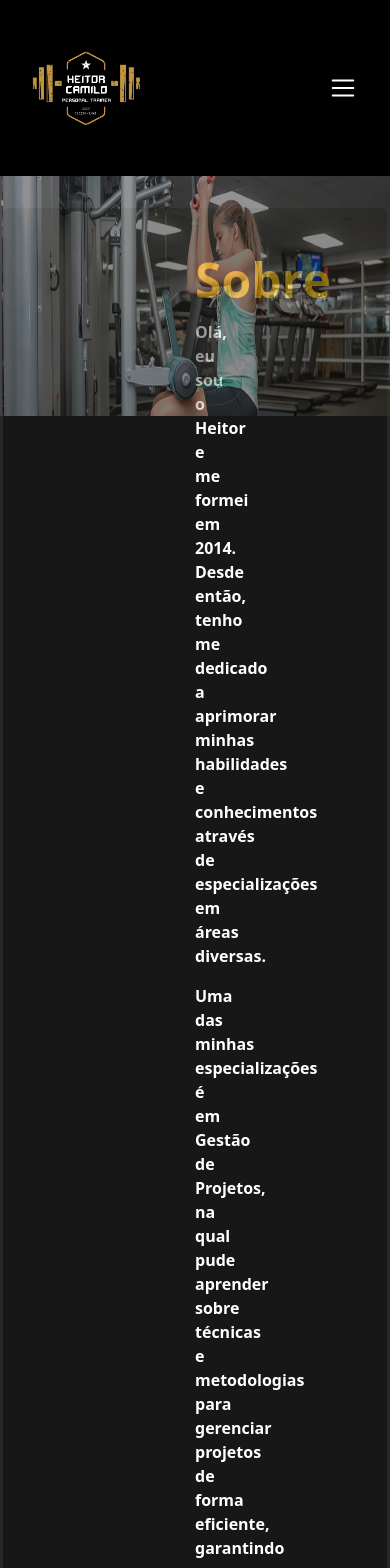
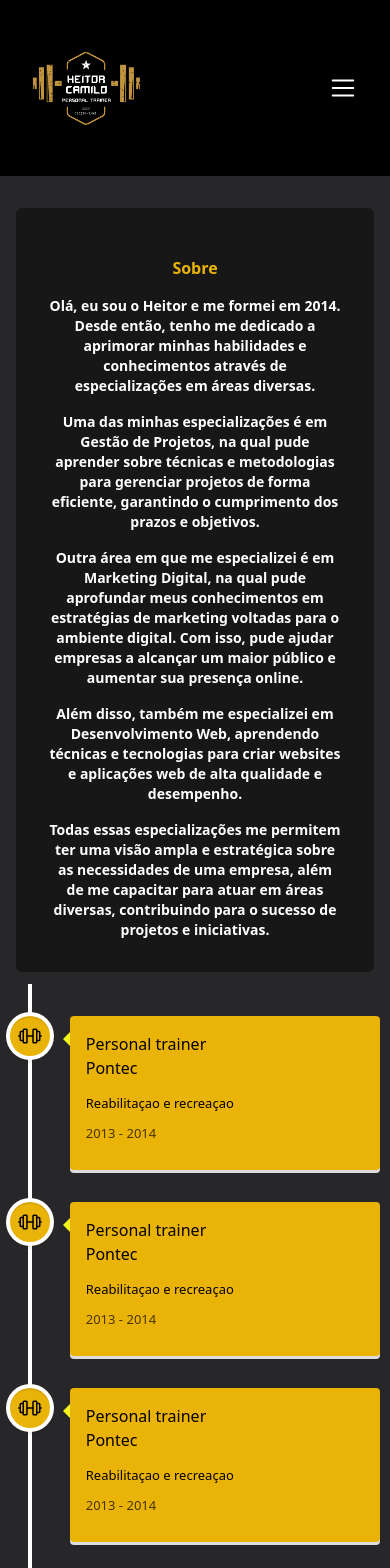
Before and after one commit to GiovanniCrabi/HeitorWebSite, a React (Vite) app: page /sobre in a window 390 px wide. Shown: the top 1568 px of the page. Built offline with nearby package versions, Linux system fonts and the light colour scheme.

Commit message:
now is responsive

```diff
--- a/src/sections/About.tsx
+++ b/src/sections/About.tsx
@@ -5,7 +5,7 @@ import 'react-vertical-timeline-component/style.min.css';
 
 
 import gym from '../assets/gym.webp';
-import { Flag, MusicNote } from "phosphor-react";
+import { Barbell, Flag, MusicNote } from "phosphor-react";
 import { useEffect, useState } from "react";
 import { experienceData } from "../components/Contents";
 
@@ -39,12 +39,12 @@ export const About = () => {
       </div>
 
       <div
-        className=" h-full w-full overflow-hidden"
+        className=" h-full w-full overflow-hidden shadow-2xl"
         style={{
           backgroundColor: 'black'
         }}
       >
-        <img src={gym} className='w-full h-60 absolute opacity-50' />
+        <img src={gym} className='w-full h-60 absolute opacity-50 invisible md:visible ' />
 
         <div className="sm:hidden md:flex" >
           <Header />
@@ -52,27 +52,27 @@ export const About = () => {
       </div>
 
       <div className='flex justify-center items-center'>
-        <div className="bg-black.5 rounded-md px-48 py-8 mt-8 w-3/4 h-full">
-          <h1 className="font-bold text-5xl grid place-items-center py-4 text-yellow.5"> Sobre </h1>
+        <div className="bg-black.5 rounded-md px-8 md:px-48 py-8 mt-8 w-11/12 md:w-3/4 h-full">
+          <h1 className="font-bold text-bold md:text-5xl grid place-items-center py-4 text-yellow.5"> Sobre </h1>
 
           <div className="space-y-4">
-            <p className="text-white font-bold text-center">
+            <p className="text-white text-sm font-bold text-center">
               Olá, eu sou o Heitor e me formei em 2014. Desde então, tenho me dedicado a aprimorar minhas habilidades e conhecimentos através de especializações em áreas diversas.
             </p>
 
-            <p className="text-white font-bold text-center">
+            <p className="text-white text-sm font-bold text-center">
               Uma das minhas especializações é em Gestão de Projetos, na qual pude aprender sobre técnicas e metodologias para gerenciar projetos de forma eficiente, garantindo o cumprimento dos prazos e objetivos.
             </p>
 
-            <p className="text-white font-bold text-center">
+            <p className="text-white text-sm font-bold text-center">
               Outra área em que me especializei é em Marketing Digital, na qual pude aprofundar meus conhecimentos em estratégias de marketing voltadas para o ambiente digital. Com isso, pude ajudar empresas a alcançar um maior público e aumentar sua presença online.
             </p>
 
-            <p className="text-white font-bold text-center">
+            <p className="text-white text-sm font-bold text-center">
               Além disso, também me especializei em Desenvolvimento Web, aprendendo técnicas e tecnologias para criar websites e aplicações web de alta qualidade e desempenho.
             </p>
 
-            <p className="text-white font-bold text-center">
+            <p className="text-white text-sm font-bold text-center">
               Todas essas especializações me permitem ter uma visão ampla e estratégica sobre as necessidades de uma empresa, além de me capacitar para atuar em áreas diversas, contribuindo para o sucesso de projetos e iniciativas.
             </p>
           </div>
@@ -81,7 +81,7 @@ export const About = () => {
 
 
 
-      <div className=" w-full h-full">
+      <div className=" w-full h-full mt-3">
         <VerticalTimeline lineColor={lineColor} className='transition-all duration-1000' >
           {experienceData.map ((experience) => {
             return (
@@ -90,7 +90,8 @@ export const About = () => {
               contentStyle={{ background: '#eab308', color: '#050101' }}
               contentArrowStyle={{ borderRight: '7px solid  rgb(243, 243, 33)' }}
               date={experience.date}
-              dateClassName="text-yellow-300"
+              dateClassName="text-black-100 md:text-yellow-300"
+              icon={ < Barbell /> }
               iconClassName='bg-yellow-500 w-2 h-2 rounded-full'
 
             >
```
Also changed, not shown: 1 other file (tests, documents, lock files or other folders).
